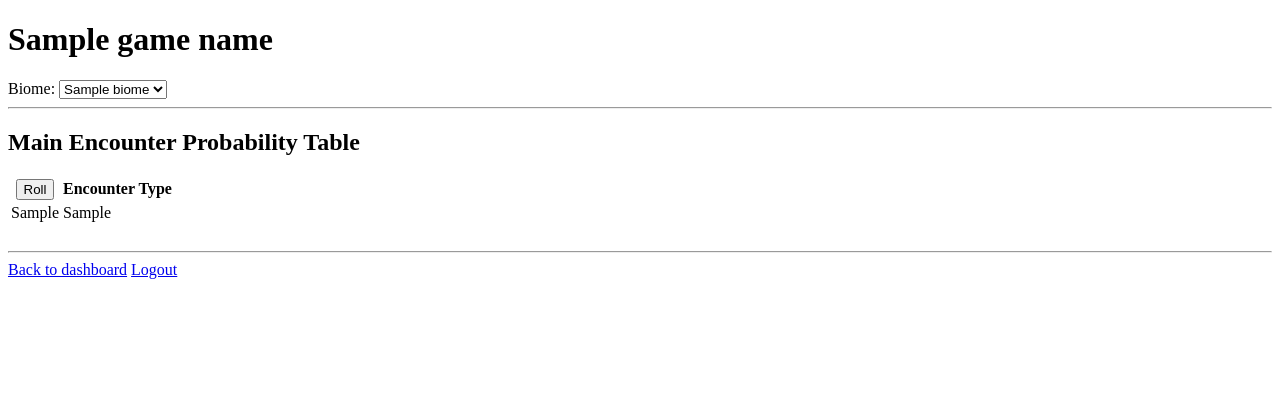
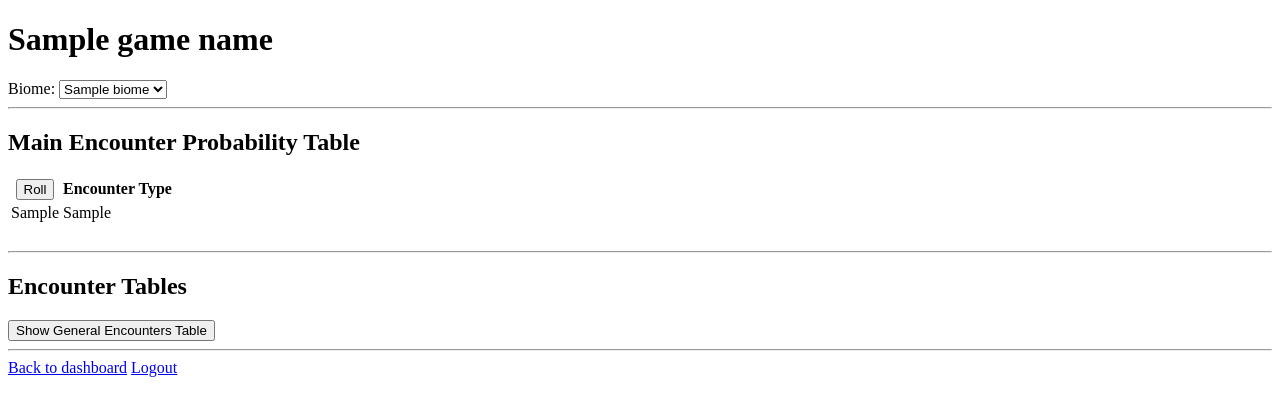
Before and after one commit to jkuusto/rpg-random-encounters, a Flask app: template templates/game.html in a window 1280 px wide. Shown: the top 416 px of the page. Run offline with Flask 3, Linux system fonts and the light colour scheme; the template is opened without the code that fills it: most values are stand-ins (such as "Sample title", 1, 10 or a date in 2020).

Commit message:
Add javascript button on game page to show or hide upcoming general encounters table user view

```diff
--- a/templates/game.html
+++ b/templates/game.html
@@ -64,6 +64,23 @@
     </form>
     <br><hr>
 
+    <h2>Encounter Tables</h2>
+    <button id="toggleButton">Show General Encounters Table</button>
+    <div id="generalEncounters" style="display: none;">**Placeholder for General Encounters table** (coming soon)</div>
+    <script>
+        document.getElementById("toggleButton").onclick = function() {
+            var generalEncounters = document.getElementById("generalEncounters");
+            if (generalEncounters.style.display === "none") {
+                generalEncounters.style.display = "block";
+                this.textContent = "Hide Table";
+            } else {
+                generalEncounters.style.display = "none";
+                this.textContent = "General Encounters";
+            }
+        }
+    </script>
+    <br><hr>
+
     <a href="/dashboard">Back to dashboard</a>
     <a href="/logout">Logout</a>
 
```
